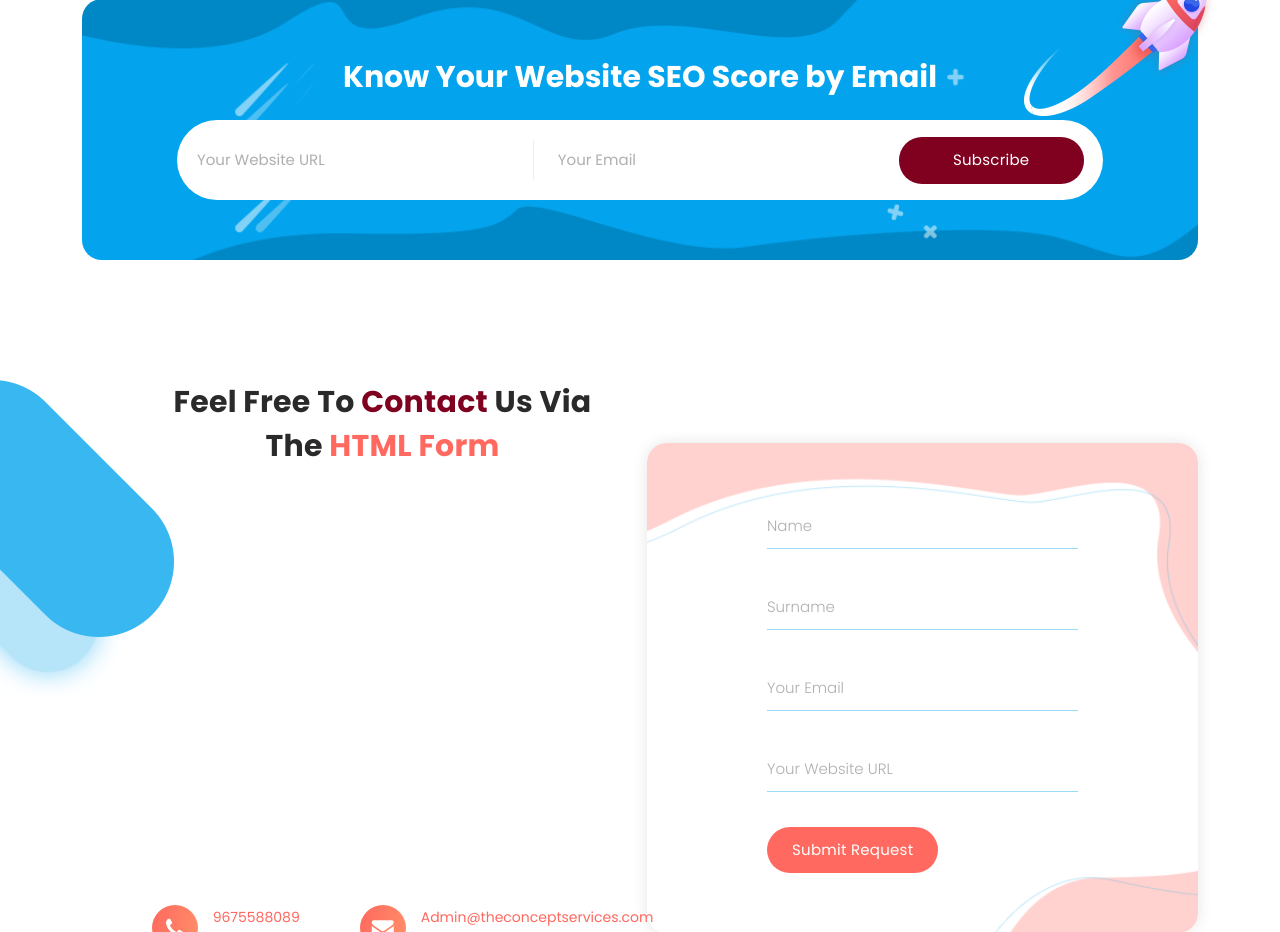
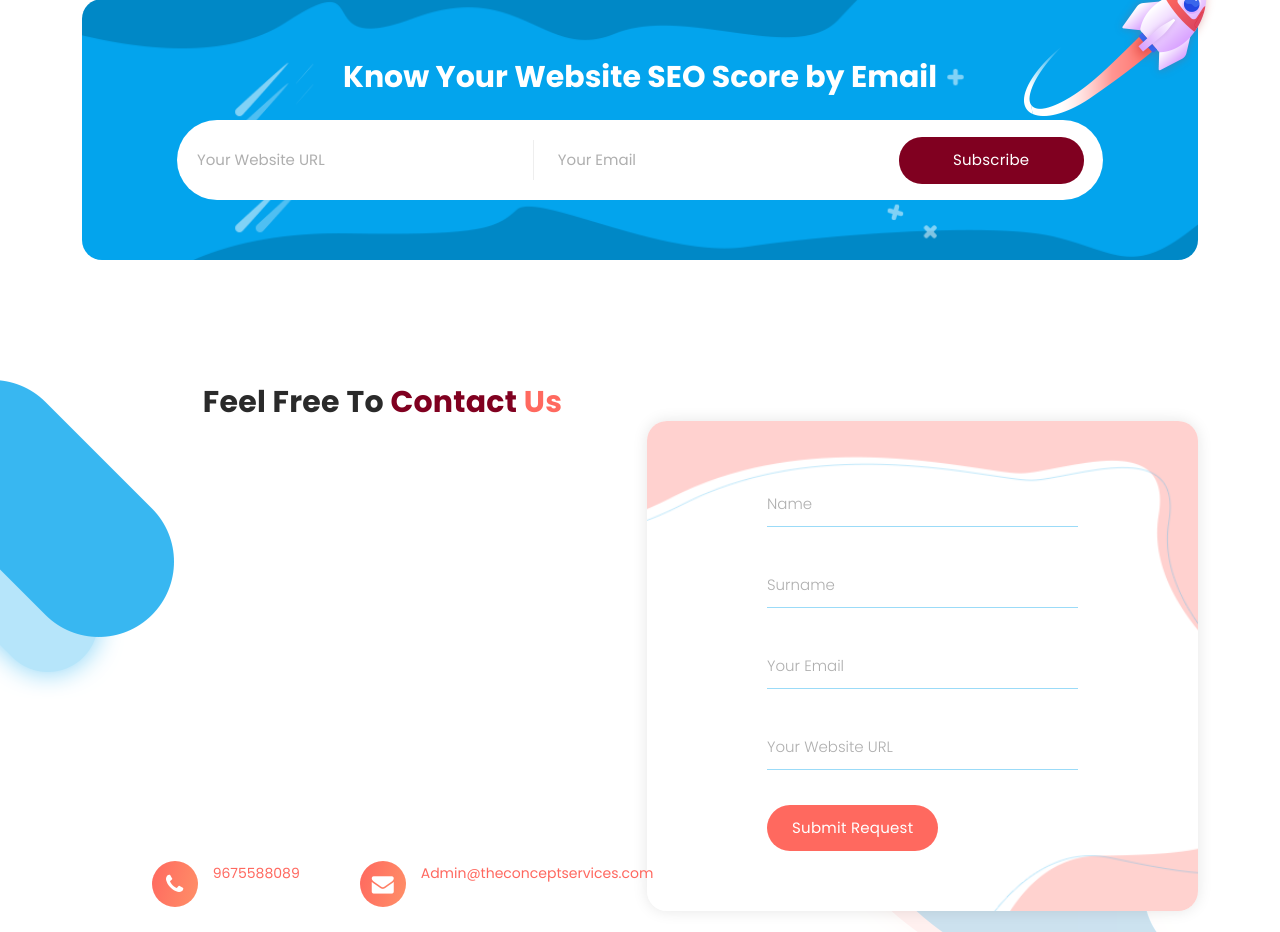
Before and after one commit to UpneshChaudhary/ConceptServices, a Django app: page /contact/ in a window 1280 px wide. Shown: the part 4200-5132 px from the top of the page. Run offline with Django 5.2, Linux system fonts and the light colour scheme; some libraries are stand-ins or nearby versions.

Commit message:
contact form

```diff
--- a/pages/templates/index.html
+++ b/pages/templates/index.html
@@ -612,7 +612,7 @@
         <div class="row">
           <div class="col-lg-7">
             <div class="section-heading">
-              <h2>Feel free to <em>Contact</em> us via the <span>HTML form</span></h2>
+              <h2>Feel free to <em>Contact</em> <span>Us</span></h2>
               <div id="map">
                 <iframe
                     src="https://maps.google.com/maps?q=&t=&z=1&ie=UTF8&iwloc=&output=embed"
```
